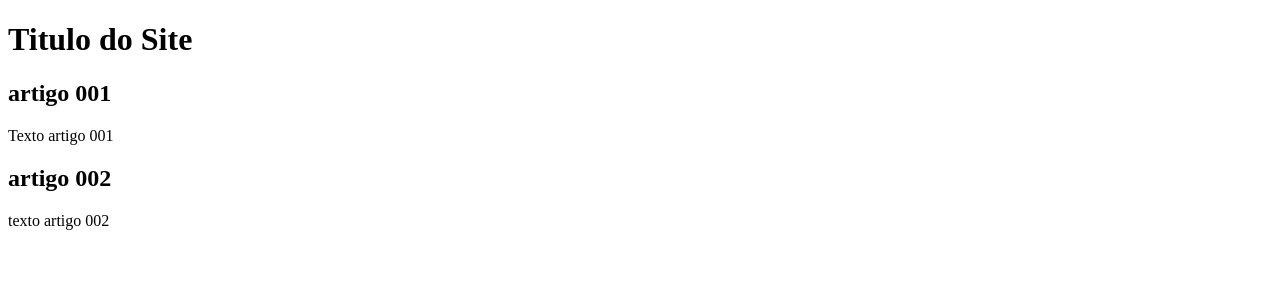
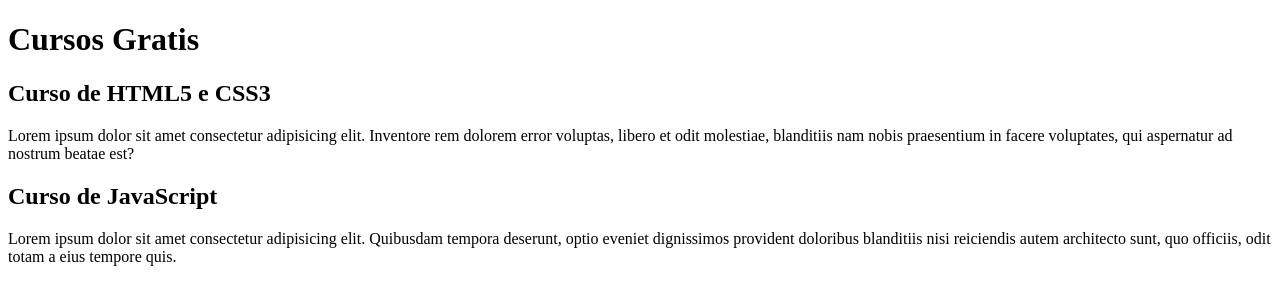
Before and after one commit to vlabson/projeto-site, a plain HTML site: page index.html in a window 1280 px wide. Drawn offline with Linux system fonts and the light colour scheme.

Commit message:
comecei a escrever conteudo

```diff
--- a/index.html
+++ b/index.html
@@ -9,15 +9,15 @@
 <body>
     <main>
         <header>
-            <h1>Titulo do Site </h1>
+            <h1>Cursos Gratis </h1>
         </header>
         <article>
-            <h2>artigo 001</h2>
-            <p>Texto artigo 001</p>
+            <h2>Curso de HTML5 e CSS3</h2>
+            <p>Lorem ipsum dolor sit amet consectetur adipisicing elit. Inventore rem dolorem error voluptas, libero et odit molestiae, blanditiis nam nobis praesentium in facere voluptates, qui aspernatur ad nostrum beatae est?</p>
         </article>
         <article>
-            <h2>artigo 002</h2>
-            <p>texto artigo 002</p>
+            <h2>Curso de JavaScript</h2>
+            <p>Lorem ipsum dolor sit amet consectetur adipisicing elit. Quibusdam tempora deserunt, optio eveniet dignissimos provident doloribus blanditiis nisi reiciendis autem architecto sunt, quo officiis, odit totam a eius tempore quis.</p>
         </article>
     </main>
 </body>
```
